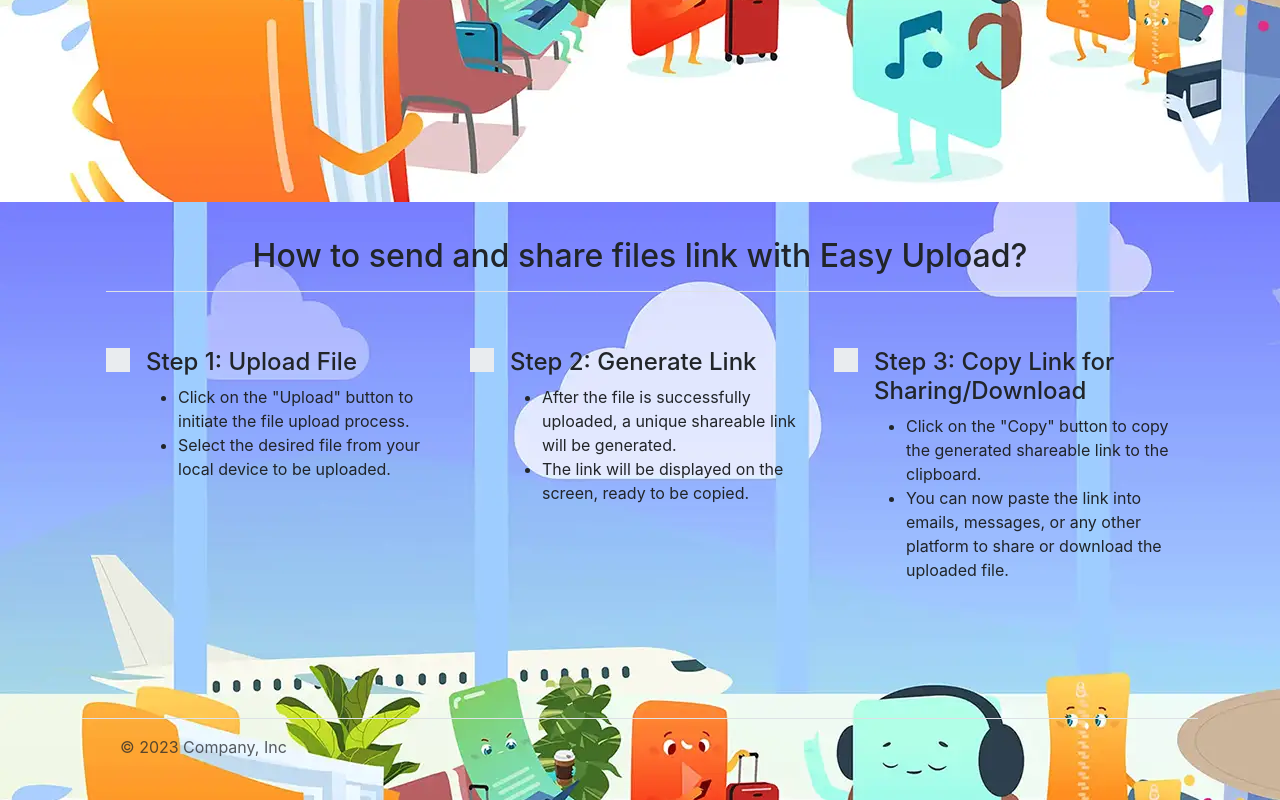
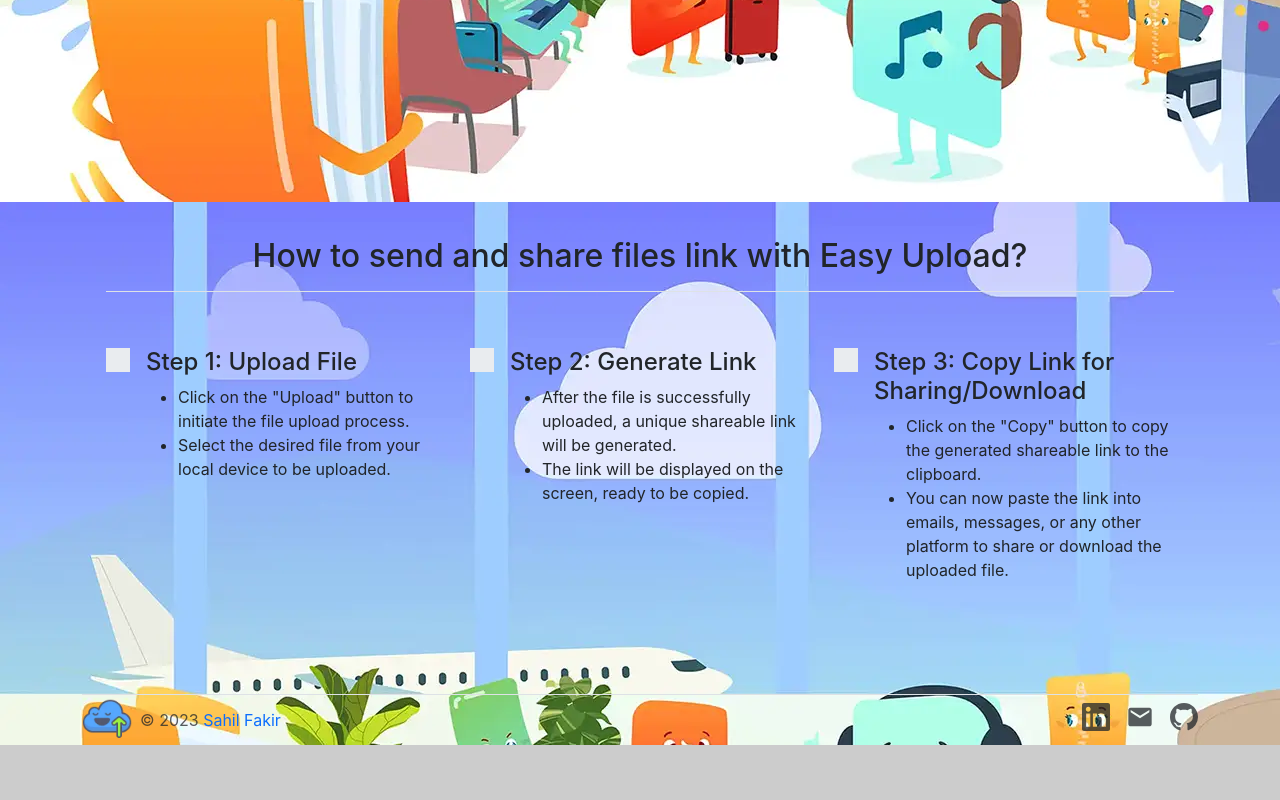
Before and after one commit to sahil0286/easy-upload-MERN-project, a React (Create React App) app in the folder client/: page / in a window 1280 px wide. Shown: the part 591-1391 px from the top of the page. After the commit the page ends 1336 px from the top, so only its background shows below. Built offline with nearby package versions, Linux system fonts and the light colour scheme.

Commit message:
Update Footer.js

```diff
--- a/client/src/components/Footer.js
+++ b/client/src/components/Footer.js
@@ -1,20 +1,24 @@
 import React from 'react'
+import logo from "../media/easy-upload-logo.png";
+import { SiLinkedin } from "react-icons/si";
+import { MdEmail } from "react-icons/md";
+import { BsGithub } from "react-icons/bs";
 
 export const Footer = () => {
   return (
     <>
-        <footer className="d-flex flex-wrap justify-content-between align-items-center py-3 my-4 border-top">
+        <footer className="d-flex flex-wrap justify-content-between align-items-center border-top">
     <div className="col-md-4 d-flex align-items-center">
-      <a href="/" className="mb-3 me-2 mb-md-0 text-body-secondary text-decoration-none lh-1">
-        <svg className="bi" width="30" height="24"><use href="/bootstrap"></use></svg>
+      <a href="/" className=" me-2 mb-md-0 text-body-secondary text-decoration-none lh-1">
+        <img  src={logo} style={{ width:"50px"}} alt="" />
       </a>
-      <span className="mb-3 mb-md-0 text-body-secondary">© 2023 Company, Inc</span>
+      <span className="mb-3 mb-md-0 text-body-secondary">© 2023 <span><a href="https://www.linkedin.com/in/sahilfakir/" style={{textDecoration:"none"}} target='blank'>Sahil Fakir</a></span></span>
     </div>
 
     <ul className="nav col-md-4 justify-content-end list-unstyled d-flex">
-      <li className="ms-3"><a className="text-body-secondary" href="/"><svg className="bi" width="24" height="24"><use href="/twitter"></use></svg></a></li>
-      <li className="ms-3"><a className="text-body-secondary" href="/"><svg className="bi" width="24" height="24"><use href="/instagram"></use></svg></a></li>
-      <li className="ms-3"><a className="text-body-secondary" href="/"><svg className="bi" width="24" height="24"><use href="/facebook"></use></svg></a></li>
+      <li className="ms-3"><a className="text-body-secondary" href="https://www.linkedin.com/in/sahilfakir/" target='blank'> <h3> <SiLinkedin/></h3></a></li>
+      <li className="ms-3"><a className="text-body-secondary" href="mailto:fakirsahil0286@gamil.com"> <h3> <MdEmail/></h3></a></li>
+      <li className="ms-3"><a className="text-body-secondary" href="https://github.com/sahil0286" target='blank'> <h3> <BsGithub/></h3></a></li>
     </ul>
   </footer>
     </>
```
